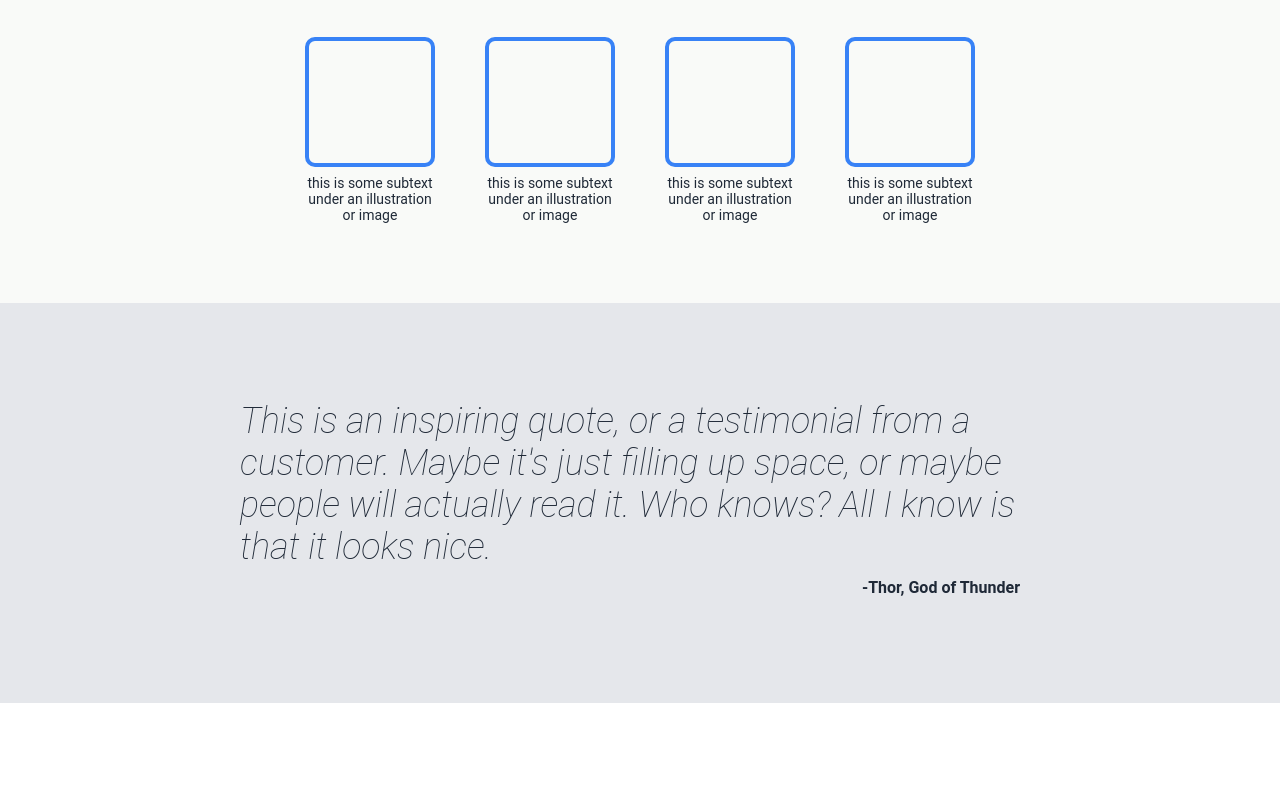
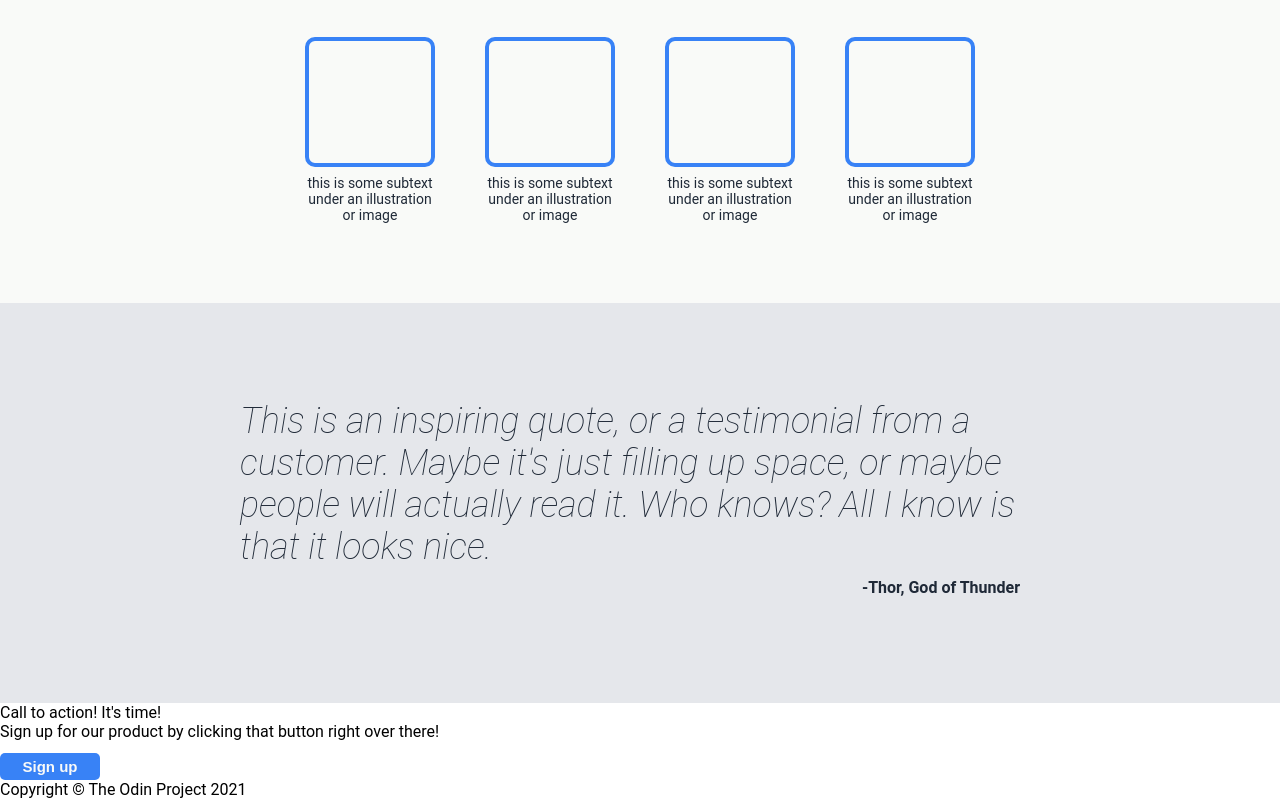
Before and after one commit to silkkate/landingpage, a plain HTML site: page index.html in a window 1280 px wide. Shown: the part 513-1312 px from the top of the page. Before the commit the page ends 1216 px from the top, so only its background shows below. Drawn offline with Linux system fonts and the light colour scheme.

Commit message:
add cta and footer to html

```diff
--- a/index.html
+++ b/index.html
@@ -50,6 +50,17 @@
         <div class="quote">This is an inspiring quote, or a testimonial from a customer. Maybe it's just filling up space, or maybe people will actually read it. Who knows? All I know is that it looks nice.</div>
         <div class="quote-credit">-Thor, God of Thunder</div>
        </div>
-
+       <div class="container-4">
+        <div class="cta-container">
+            <div class="cta">
+                <div class="cta-header">Call to action! It's time!</div>
+                <div class="cta-text">Sign up for our product by clicking that button right over there!</div>
+                <button>Sign up</button>
+            </div>
+           </div>
+       </div>
+       <div class="footer">
+        <div class="footer-text">Copyright © The Odin Project 2021 </div>
+       </div>
     </body>
 </html>
```
